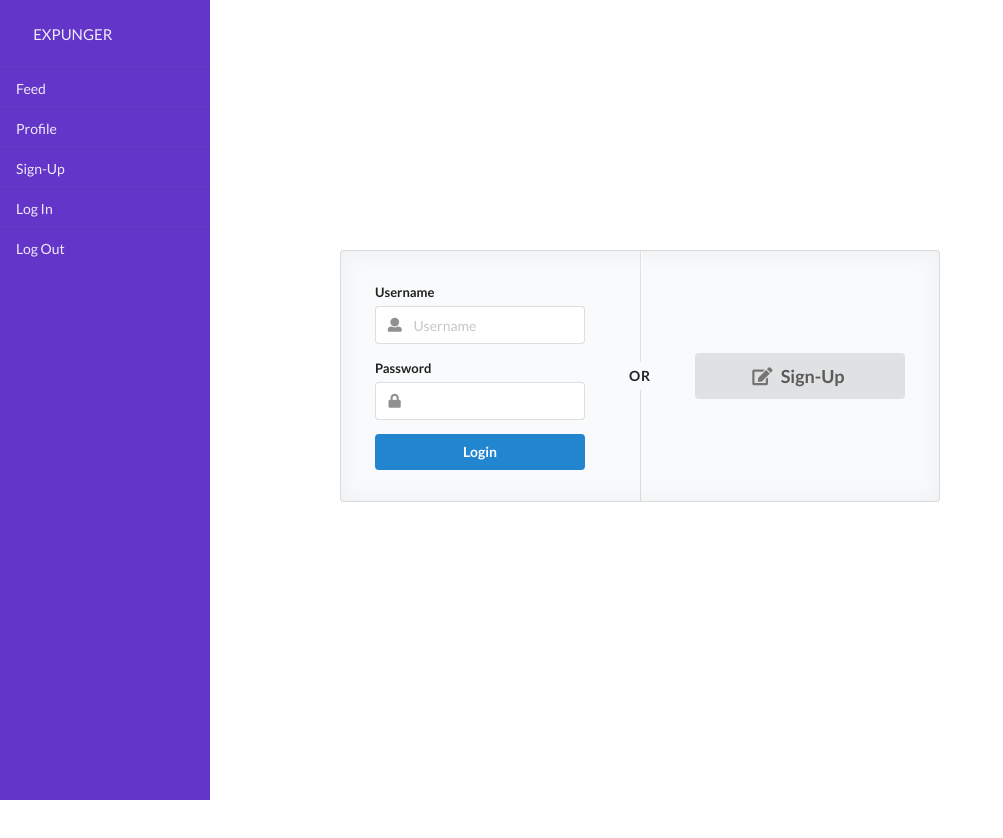
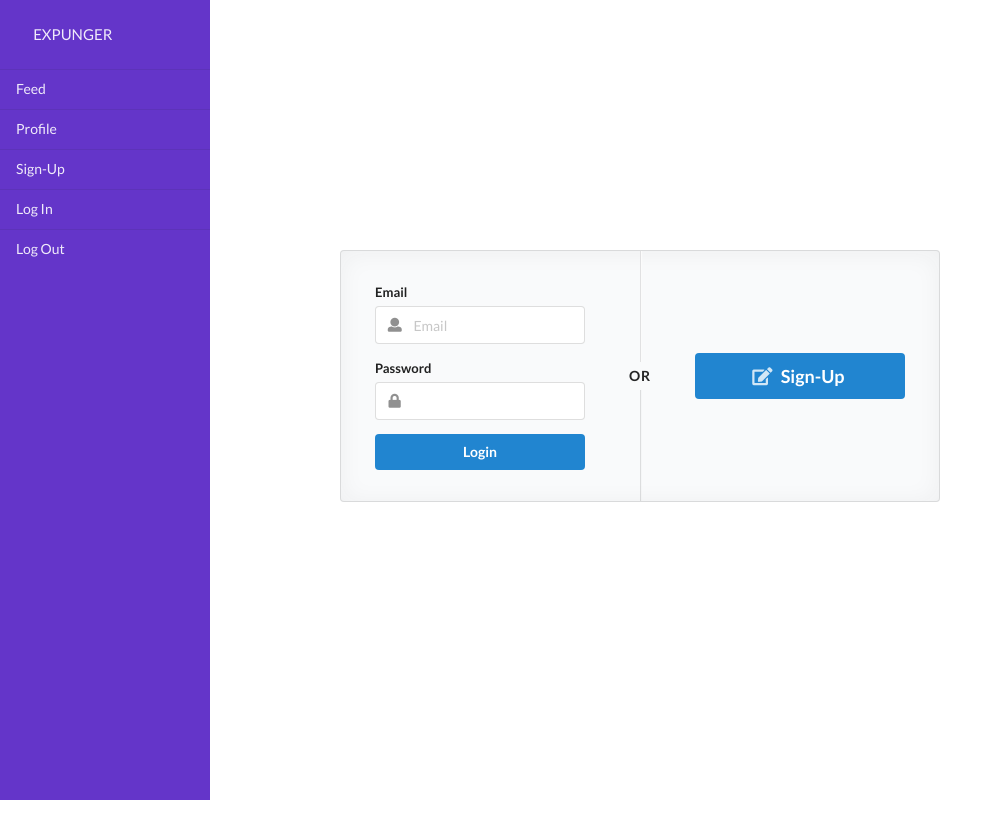
Before and after one commit to cjilbert504/expunger, a React (Create React App) app in the folder expunger-client/: page / in a window 1280 px wide. Shown: the top 838 px of the page, without its empty margins (0-1003 px from the left). Built offline with nearby package versions, Linux system fonts and the light colour scheme.

Commit message:
Add function to handle changes to input fields; stub out form submit function

```diff
--- a/expunger-client/src/components/Login.js
+++ b/expunger-client/src/components/Login.js
@@ -1,8 +1,23 @@
 import React from 'react';
-import { Link } from 'react-router-dom';
 import { connect } from 'react-redux';
 
 class Login extends React.Component {
+    state = {
+        email: "",
+        password: ""
+    }
+
+    onInputChange = (event) => {
+        this.setState({
+            [event.target.name]: event.target.value
+        })
+        console.log(this.state);
+    };
+
+    onFormSubmit = (event) => {
+        event.preventDefault();
+    };
+
     render() {
         return (
             <div className="ui container" style={{ width: "600px", marginTop: "250px"}}>
@@ -11,16 +26,16 @@ class Login extends React.Component {
                         <div className="column">
                             <div className="ui form">
                                 <div className="field">
-                                    <label>Username</label>
+                                    <label>Email</label>
                                     <div className="ui left icon input">
-                                        <input type="text" placeholder="Username" />
+                                        <input type="text" placeholder="Email" name="email" value={this.state.email} onChange={this.onInputChange} />
                                         <i className="user icon"></i>
                                     </div>
                                 </div>
                                 <div className="field">
                                     <label>Password</label>
                                     <div className="ui left icon input">
-                                        <input type="password" />
+                                        <input type="password" name="password" value={this.state.password} onChange={this.onInputChange} />
                                         <i className="lock icon"></i>
                                     </div>
                                 </div>
@@ -28,7 +43,7 @@ class Login extends React.Component {
                             </div>
                         </div>
                         <div className="middle aligned column">
-                            <div className="ui big button" onClick={() => this.props.history.push("/signup")}>
+                            <div className="ui blue big button" onClick={() => this.props.history.push("/signup")}>
                                 <i className="signup icon"></i>
                                 Sign-Up
                             </div>
```
